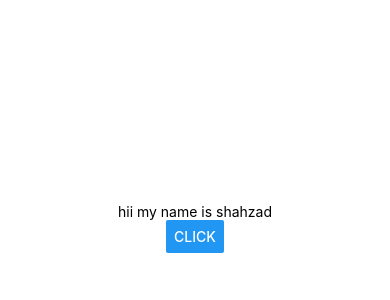
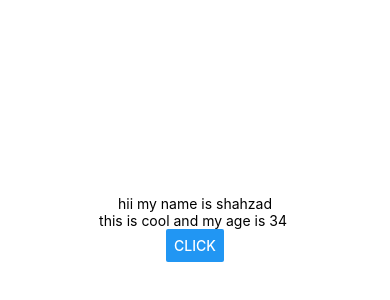
Before and after one commit to shahzad84/todo_app_reactnative, a React Native app: screen / in a window 390 px wide. Shown: the part 194-494 px from the top of the page. Built offline with nearby package versions, Linux system fonts and the light colour scheme.

Commit message:
changing state of person using usestate

```diff
--- a/App.js
+++ b/App.js
@@ -4,15 +4,18 @@ import {React,useState} from 'react';
 import { Button } from 'react-native-web';
 export default function App() {
   const [name,setName]=useState("shahzad");
+  const [person,setPerson]=useState({name:"cool",age:"34"});
   const clickHandle=()=>{
     setName("good");
+    setPerson({name:"noob",age:"53"})
   }
   return (
     <View style={styles.container}>
       <Text>hii my name is {name}</Text>
-      <view>
+      <Text>this is {person.name} and my age is {person.age} </Text>
+      <View>
         <Button title="click" onPress={clickHandle}/>
-      </view>
+      </View>
       <StatusBar style="auto" />
     </View>
   );
```
